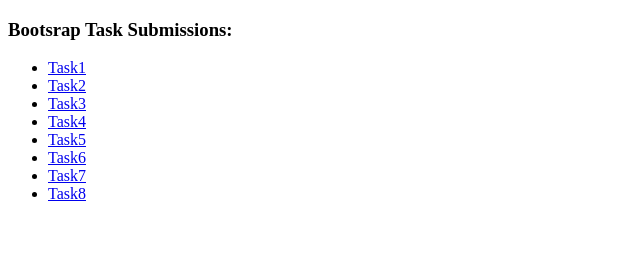
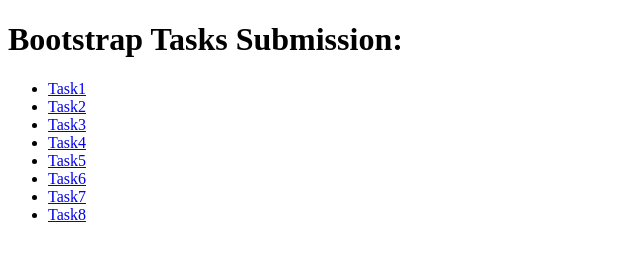
Before and after one commit to HardikSthapak/Bootstrap, a plain HTML site: page index.html in a window 1280 px wide. Shown: the whole page, without its empty margins (0-640 px from the left). Drawn offline with Linux system fonts and the light colour scheme.

Commit message:
Update index.html

```diff
--- a/index.html
+++ b/index.html
@@ -7,7 +7,7 @@
     <title>Document</title>
 </head>
 <body>
-    <h3>Bootsrap Task Submissions:</h3>
+    <h1>Bootstrap Tasks Submission:</h1>
     <ul>
         <li><a href="task1.html">Task1</a></li>
         <li><a href="task2.html">Task2</a></li>
```
